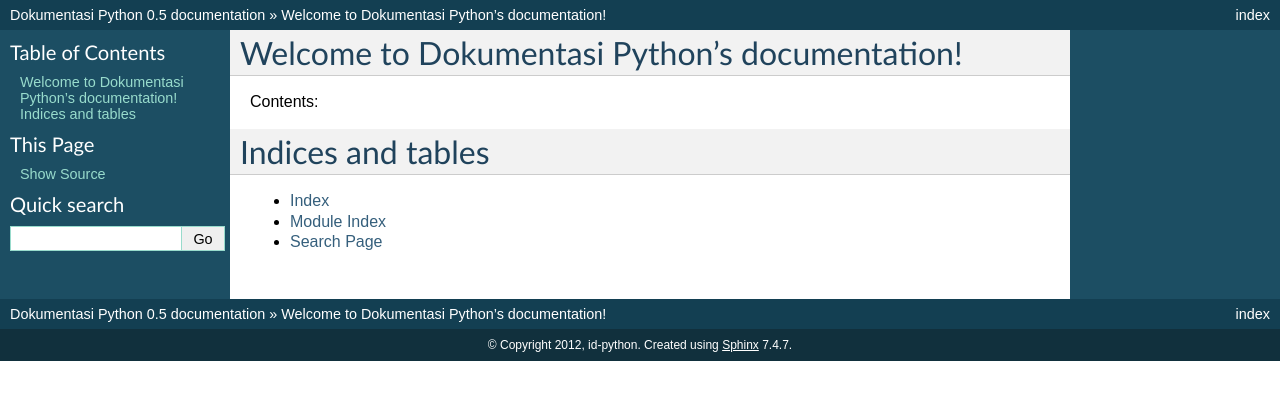
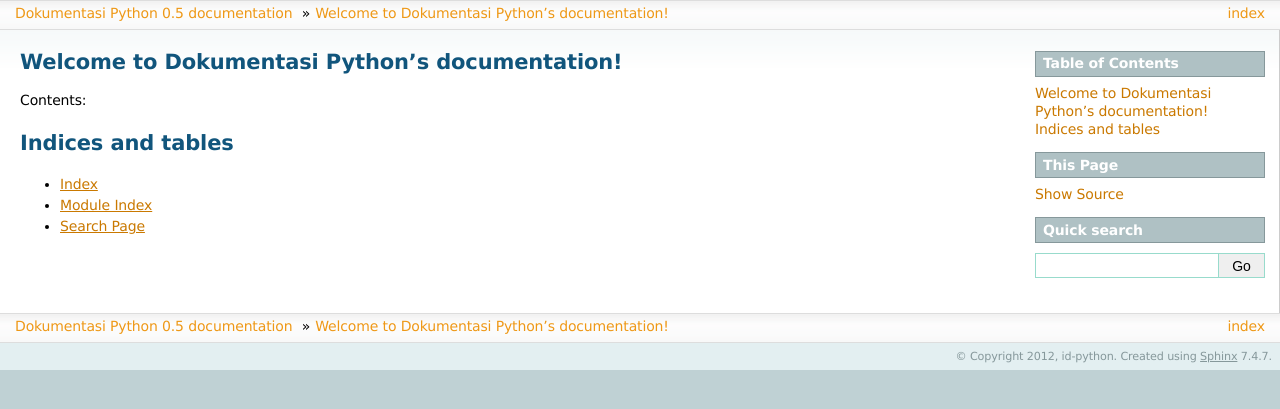
Before and after one commit to gchandrasa/idpythonproject, a Sphinx documentation site: the page built from docs/index.rst, in a window 1280 px wide. Shown: the top 409 px of the page. Built offline with Sphinx 7.4.7, drawn with Linux system fonts in a browser that asks for light colours.

Commit message:
add idpython custom theme

```diff
--- a/docs/conf.py
+++ b/docs/conf.py
@@ -91,7 +91,7 @@
 
 # The theme to use for HTML and HTML Help pages.  See the documentation for
 # a list of builtin themes.
-html_theme = 'default'
+html_theme = 'idpython'
 
 # Theme options are theme-specific and customize the look and feel of a theme
 # further.  For a list of options available for each theme, see the
@@ -99,7 +99,7 @@
 #html_theme_options = {}
 
 # Add any paths that contain custom themes here, relative to this directory.
-#html_theme_path = []
+html_theme_path = ['themes']
 
 # The name for this set of Sphinx documents.  If None, it defaults to
 # "<project> v<release> documentation".
--- /dev/null
+++ b/docs/themes/idpython/layout.html
@@ -0,0 +1,14 @@
+{#
+    sphinxdoc/layout.html
+    ~~~~~~~~~~~~~~~~~~~~~
+
+    Sphinx layout template for the sphinxdoc theme.
+
+    :copyright: Copyright 2007-2011 by the Sphinx team, see AUTHORS.
+    :license: BSD, see LICENSE for details.
+#}
+{% extends "basic/layout.html" %}
+
+{# put the sidebar before the body #}
+{% block sidebar1 %}{{ sidebar() }}{% endblock %}
+{% block sidebar2 %}{% endblock %}
--- /dev/null
+++ b/docs/themes/idpython/static/idpython.css
@@ -0,0 +1,342 @@
+/*
+ * idpython.css
+ * ~~~~~~~~~~~~~~~
+ *
+ * Copyright 2012 Idpython theme
+ *
+ * Based on:
+ *
+ * Sphinx stylesheet -- sphinxdoc theme.  Originally created by
+ * Armin Ronacher for Werkzeug.
+ *
+ * :copyright: Copyright 2007-2011 by the Sphinx team, see AUTHORS.
+ * :license: BSD, see LICENSE for details.
+ *
+ */
+
+@import url("basic.css");
+
+/* -- page layout ----------------------------------------------------------- */
+
+body {
+    font-family: 'Lucida Grande', 'Lucida Sans Unicode', 'Geneva',
+                 'Verdana', sans-serif;
+    font-size: 14px;
+    letter-spacing: -0.01em;
+    line-height: 150%;
+    text-align: center;
+    background-color: #BFD1D4;
+    color: black;
+    padding: 0;
+
+    margin: 0;
+    min-width: 740px;
+}
+
+div.document {
+    background-color: white;
+    text-align: left;
+    background-image: url(contents.png);
+    background-repeat: repeat-x;
+}
+
+div.bodywrapper {
+    margin: 0 {{ theme_sidebarwidth|toint + 10 }}px 0 0;
+    border-right: 1px solid #ccc;
+}
+
+div.body {
+    margin: 0;
+    padding: 0.5em 20px 20px 20px;
+}
+
+div.related {
+    font-size: 1em;
+}
+
+div.related ul {
+    background-image: url(navigation.png);
+    height: 2em;
+    border-top: 1px solid #ddd;
+    border-bottom: 1px solid #ddd;
+}
+
+div.related ul li {
+    margin: 0;
+    padding: 0;
+    height: 2em;
+    float: left;
+}
+
+div.related ul li.right {
+    float: right;
+    margin-right: 5px;
+}
+
+div.related ul li a {
+    margin: 0;
+    padding: 0 5px 0 5px;
+    line-height: 1.75em;
+    color: #EE9816;
+}
+
+div.related ul li a:hover {
+    color: #3CA8E7;
+}
+
+div.sphinxsidebarwrapper {
+    padding: 0;
+}
+
+div.sphinxsidebar {
+    margin: 0;
+    padding: 0.5em 15px 15px 0;
+    width: {{ theme_sidebarwidth|toint - 20 }}px;
+    float: right;
+    font-size: 1em;
+    text-align: left;
+}
+
+div.sphinxsidebar h3, div.sphinxsidebar h4 {
+    margin: 1em 0 0.5em 0;
+    font-size: 1em;
+    padding: 0.1em 0 0.1em 0.5em;
+    color: white;
+    border: 1px solid #86989B;
+    background-color: #AFC1C4;
+}
+
+div.sphinxsidebar h3 a {
+    color: white;
+}
+
+div.sphinxsidebar ul {
+    padding-left: 1.5em;
+    margin-top: 7px;
+    padding: 0;
+    line-height: 130%;
+}
+
+div.sphinxsidebar ul ul {
+    margin-left: 20px;
+}
+
+div.footer {
+    background-color: #E3EFF1;
+    color: #86989B;
+    padding: 3px 8px 3px 0;
+    clear: both;
+    font-size: 0.8em;
+    text-align: right;
+}
+
+div.footer a {
+    color: #86989B;
+    text-decoration: underline;
+}
+
+/* -- body styles ----------------------------------------------------------- */
+
+p {
+    margin: 0.8em 0 0.5em 0;
+}
+
+a {
+    color: #CA7900;
+    text-decoration: none;
+}
+
+a:hover {
+    color: #2491CF;
+}
+
+div.body a {
+    text-decoration: underline;
+}
+
+h1 {
+    margin: 0;
+    padding: 0.7em 0 0.3em 0;
+    font-size: 1.5em;
+    color: #11557C;
+}
+
+h2 {
+    margin: 1.3em 0 0.2em 0;
+    font-size: 1.35em;
+    padding: 0;
+}
+
+h3 {
+    margin: 1em 0 -0.3em 0;
+    font-size: 1.2em;
+}
+
+div.body h1 a, div.body h2 a, div.body h3 a, div.body h4 a, div.body h5 a, div.body h6 a {
+    color: black!important;
+}
+
+h1 a.anchor, h2 a.anchor, h3 a.anchor, h4 a.anchor, h5 a.anchor, h6 a.anchor {
+    display: none;
+    margin: 0 0 0 0.3em;
+    padding: 0 0.2em 0 0.2em;
+    color: #aaa!important;
+}
+
+h1:hover a.anchor, h2:hover a.anchor, h3:hover a.anchor, h4:hover a.anchor,
+h5:hover a.anchor, h6:hover a.anchor {
+    display: inline;
+}
+
+h1 a.anchor:hover, h2 a.anchor:hover, h3 a.anchor:hover, h4 a.anchor:hover,
+h5 a.anchor:hover, h6 a.anchor:hover {
+    color: #777;
+    background-color: #eee;
+}
+
+a.headerlink {
+    color: #c60f0f!important;
+    font-size: 1em;
+    margin-left: 6px;
+    padding: 0 4px 0 4px;
+    text-decoration: none!important;
+}
+
+a.headerlink:hover {
+    background-color: #ccc;
+    color: white!important;
+}
+
+cite, code, tt {
+    font-family: 'Consolas', 'Deja Vu Sans Mono',
+                 'Bitstream Vera Sans Mono', monospace;
+    font-size: 0.95em;
+    letter-spacing: 0.01em;
+}
+
+tt {
+    background-color: #f2f2f2;
+    border-bottom: 1px solid #ddd;
+    color: #333;
+}
+
+tt.descname, tt.descclassname, tt.xref {
+    border: 0;
+}
+
+hr {
+    border: 1px solid #abc;
+    margin: 2em;
+}
+
+a tt {
+    border: 0;
+    color: #CA7900;
+}
+
+a tt:hover {
+    color: #2491CF;
+}
+
+pre {
+    font-family: 'Consolas', 'Deja Vu Sans Mono',
+                 'Bitstream Vera Sans Mono', monospace;
+    font-size: 0.95em;
+    letter-spacing: 0.015em;
+    line-height: 120%;
+    padding: 0.5em;
+    border: 1px solid #ccc;
+    background-color: #f8f8f8;
+}
+
+pre a {
+    color: inherit;
+    text-decoration: underline;
+}
+
+td.linenos pre {
+    padding: 0.5em 0;
+}
+
+div.quotebar {
+    background-color: #f8f8f8;
+    max-width: 250px;
+    float: right;
+    padding: 2px 7px;
+    border: 1px solid #ccc;
+}
+
+div.topic {
+    background-color: #f8f8f8;
+}
+
+table {
+    border-collapse: collapse;
+    margin: 0 -0.5em 0 -0.5em;
+}
+
+table td, table th {
+    padding: 0.2em 0.5em 0.2em 0.5em;
+}
+
+div.admonition, div.warning {
+    font-size: 0.9em;
+    margin: 1em 0 1em 0;
+    border: 1px solid #86989B;
+    background-color: #f7f7f7;
+    padding: 0;
+}
+
+div.admonition p, div.warning p {
+    margin: 0.5em 1em 0.5em 1em;
+    padding: 0;
+}
+
+div.admonition pre, div.warning pre {
+    margin: 0.4em 1em 0.4em 1em;
+}
+
+div.admonition p.admonition-title,
+div.warning p.admonition-title {
+    margin: 0;
+    padding: 0.1em 0 0.1em 0.5em;
+    color: white;
+    border-bottom: 1px solid #86989B;
+    font-weight: bold;
+    background-color: #AFC1C4;
+}
+
+div.warning {
+    border: 1px solid #940000;
+}
+
+div.warning p.admonition-title {
+    background-color: #CF0000;
+    border-bottom-color: #940000;
+}
+
+div.admonition ul, div.admonition ol,
+div.warning ul, div.warning ol {
+    margin: 0.1em 0.5em 0.5em 3em;
+    padding: 0;
+}
+
+div.versioninfo {
+    margin: 1em 0 0 0;
+    border: 1px solid #ccc;
+    background-color: #DDEAF0;
+    padding: 8px;
+    line-height: 1.3em;
+    font-size: 0.9em;
+}
+
+.viewcode-back {
+    font-family: 'Lucida Grande', 'Lucida Sans Unicode', 'Geneva',
+                 'Verdana', sans-serif;
+}
+
+div.viewcode-block:target {
+    background-color: #f4debf;
+    border-top: 1px solid #ac9;
+    border-bottom: 1px solid #ac9;
+}
--- /dev/null
+++ b/docs/themes/idpython/theme.conf
@@ -0,0 +1,7 @@
+[theme]
+inherit = basic
+stylesheet = idpython.css
+pygments_style = friendly
+
+[options]
+index_logo = ''
```
Also changed, not shown: docs/themes/idpython/static/contents.png (added), docs/themes/idpython/static/navigation.png (added).
